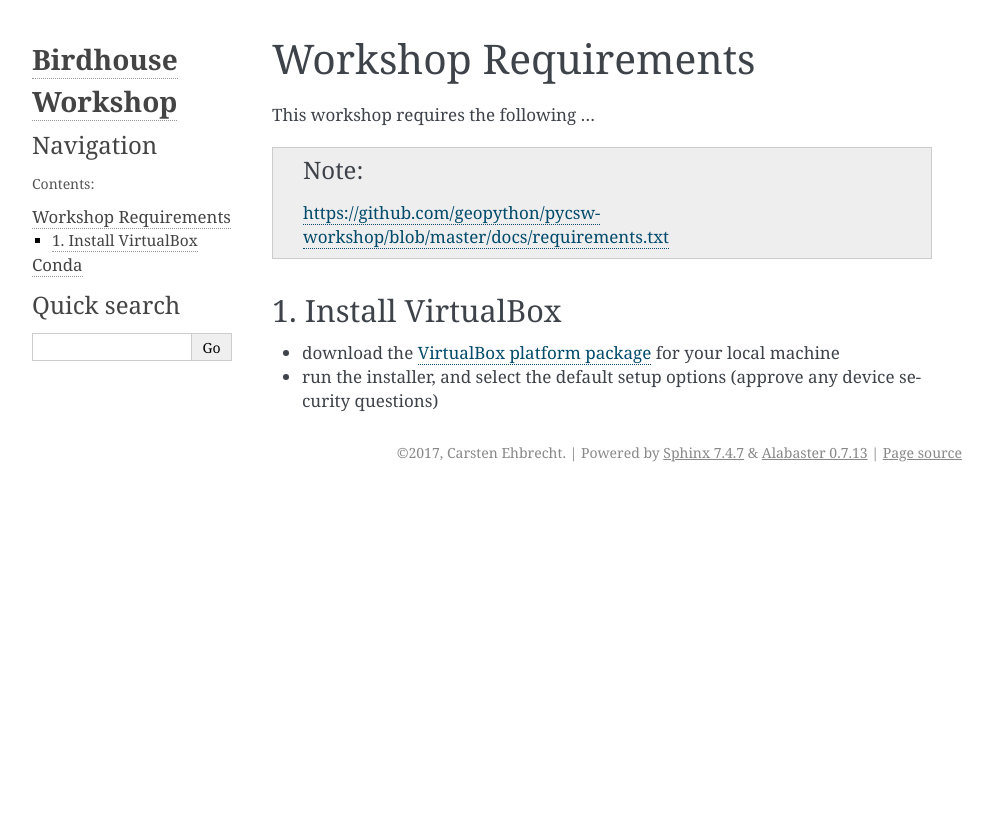
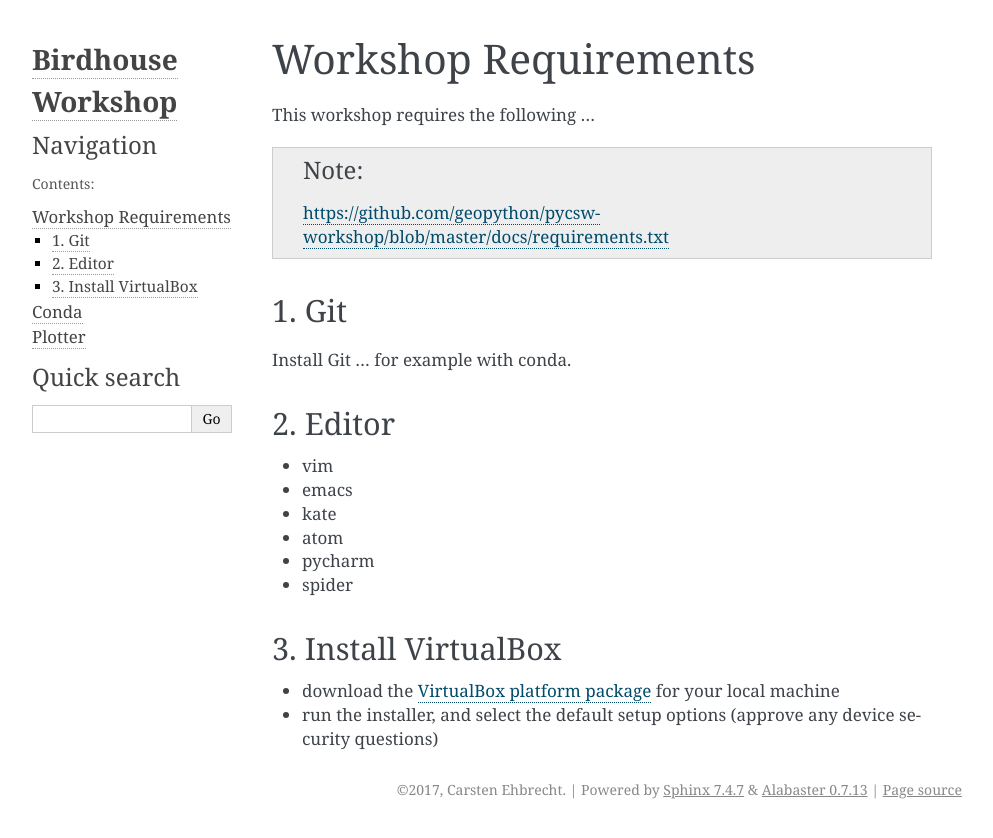
Before and after one commit to bird-house/birdhouse-workshop, a Sphinx documentation site: the page built from docs/source/requirements.rst, in a window 1280 px wide. Shown: the top 838 px of the page, without its empty margins (148-1141 px from the left). Built offline with Sphinx 7.4.7, drawn with Linux system fonts in a browser that asks for light colours; pages that are not in the unit, such as notebooks, are missing from menus.

Commit message:
plotter tutorial added

```diff
--- a/docs/source/conda.rst
+++ b/docs/source/conda.rst
@@ -17,3 +17,9 @@
 
 Windows
 -------
+
+
+Install some packages
+---------------------
+
+* git
--- a/docs/source/index.rst
+++ b/docs/source/index.rst
@@ -12,7 +12,7 @@
 
    requirements
    conda
-   installation
+   plotter
 
 Indices and tables
 ==================
--- a/docs/source/requirements.rst
+++ b/docs/source/requirements.rst
@@ -9,7 +9,22 @@
   https://github.com/geopython/pycsw-workshop/blob/master/docs/requirements.txt
 
 
-1. Install VirtualBox
+1. Git
+------
+
+Install Git ... for example with conda.
+
+2. Editor
+----------
+
+* vim
+* emacs
+* kate
+* atom
+* pycharm
+* spider
+
+3. Install VirtualBox
 ---------------------
 
 * download the `VirtualBox platform package <https://www.virtualbox.org/wiki/Downloads>`__ for your local machine
```
Also changed, not shown: docs/source/plotter.rst (added, +82 -0 lines), docs/source/_static/plot.png (added).
